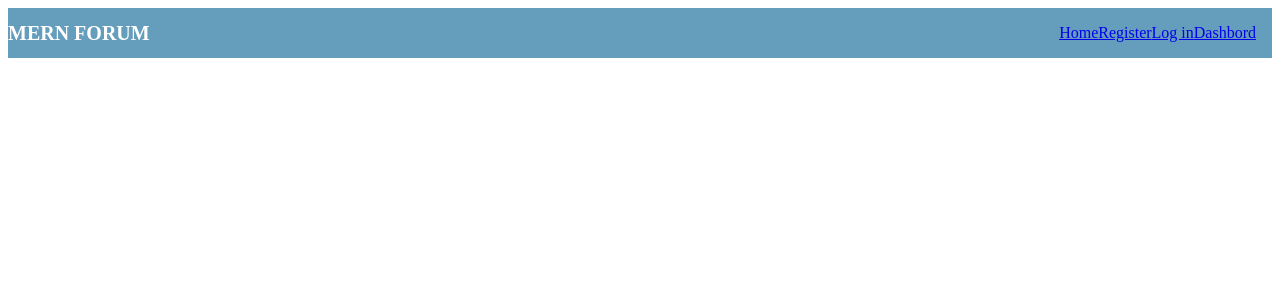
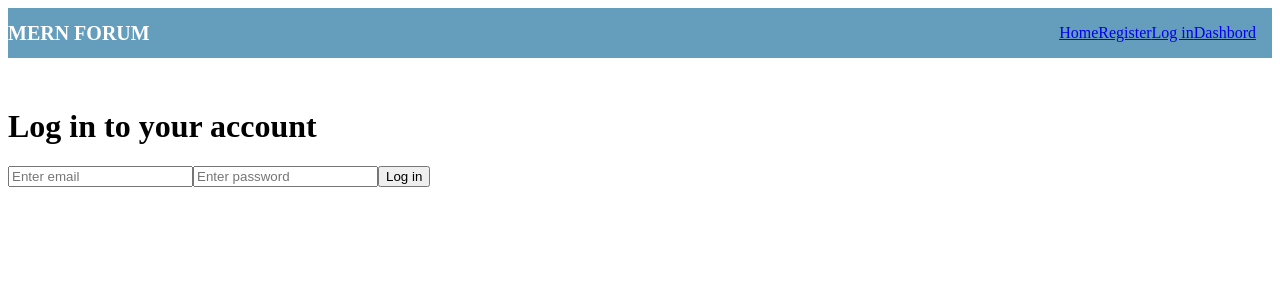
Before and after one commit to marinvch/Softuni-react, a React (Create React App) app: page /login in a window 1280 px wide. Shown: the top 300 px of the page. Built offline with nearby package versions, Linux system fonts and the light colour scheme.

Commit message:
added register and login
register and login now work

```diff
--- a/src/App.js
+++ b/src/App.js
@@ -1,5 +1,8 @@
 import React from "react";
 import Router from "./Router";
+import axios from "axios";
+
+axios.defaults.withCredentials = true;
 
 function App() {
   return (
--- a/src/Router.js
+++ b/src/Router.js
@@ -1,6 +1,7 @@
 import React from "react";
 import { BrowserRouter, Switch, Route } from "react-router-dom";
 import Register from "./components/auth/Register";
+import Login from "./components/auth/Login";
 import Navbar from "./components/layout/Navbar";
 
 function Router() {
@@ -12,7 +13,9 @@ function Router() {
         <Route path="/register">
           <Register />
         </Route>
-        <Route path="/login"></Route>
+        <Route path="/login">
+          <Login />
+        </Route>
         <Route path="/dashbord"></Route>
       </Switch>
     </BrowserRouter>
--- /dev/null
+++ b/src/components/auth/Login.js
@@ -0,0 +1,47 @@
+import React, { useState } from "react";
+import axios from "axios";
+
+import "./Login.css";
+function Login() {
+  let [email, setEmail] = useState("");
+  let [password, setPassword] = useState("");
+
+  const login = async (e) => {
+    e.preventDefault();
+
+    try {
+      const loginData = {
+        email,
+        password,
+      };
+
+      await axios.post("http://localhost:5000/auth/login", loginData);
+    } catch (err) {
+      console.log(err);
+    }
+  };
+  return (
+    <div>
+      <h1>Log in to your account</h1>
+      <form className="login-form" onSubmit={login}>
+        <input
+          type="email"
+          required
+          placeholder="Enter email"
+          onChange={(e) => setEmail(e.target.value)}
+          value={email}
+        />
+        <input
+          type="password"
+          required
+          placeholder="Enter password"
+          onChange={(e) => setPassword(e.target.value)}
+          value={password}
+        />
+        <button type="submit">Log in</button>
+      </form>
+    </div>
+  );
+}
+
+export default Login;
--- a/src/components/auth/Register.js
+++ b/src/components/auth/Register.js
@@ -1,5 +1,5 @@
+import React, { useState } from "react";
 import axios from "axios";
-import React, { useState } from "react";
 
 function Register() {
   const [email, setEmail] = useState("");
```
Also changed, not shown: src/components/auth/Login.css (added).
